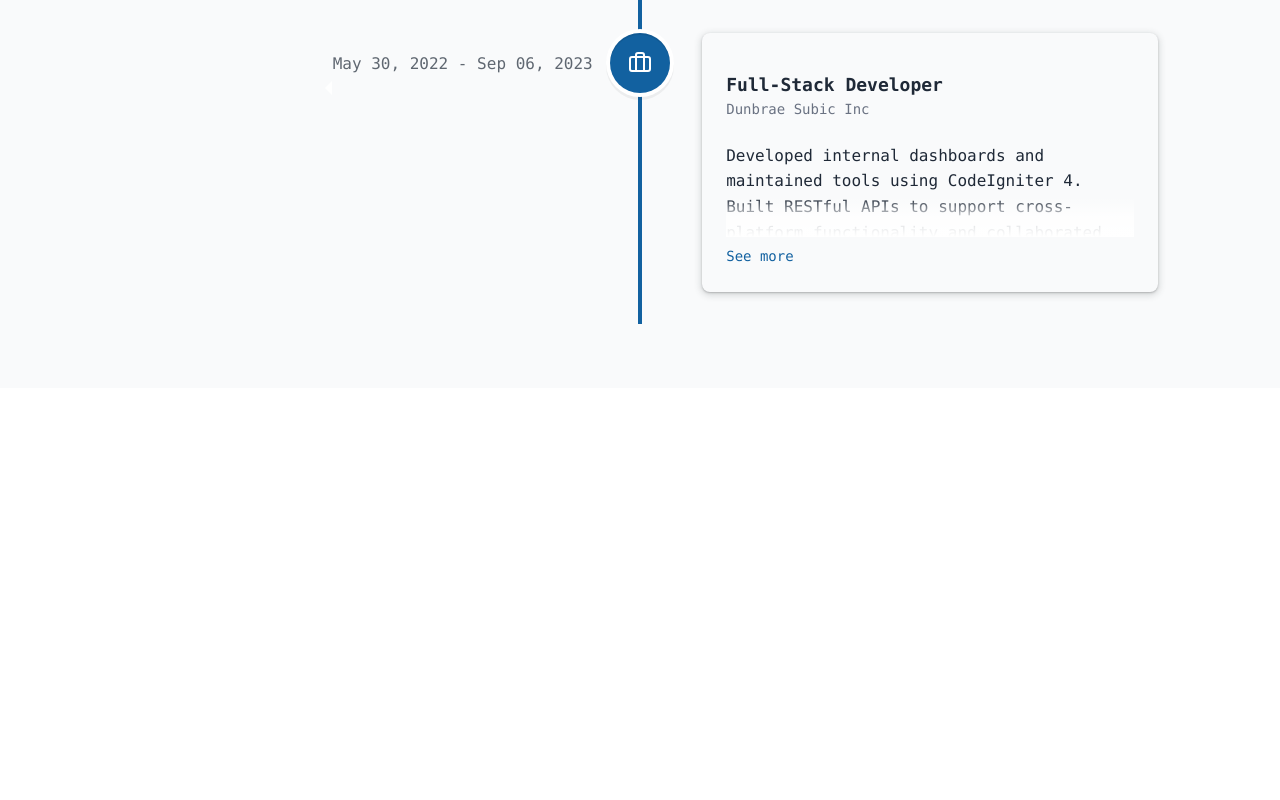
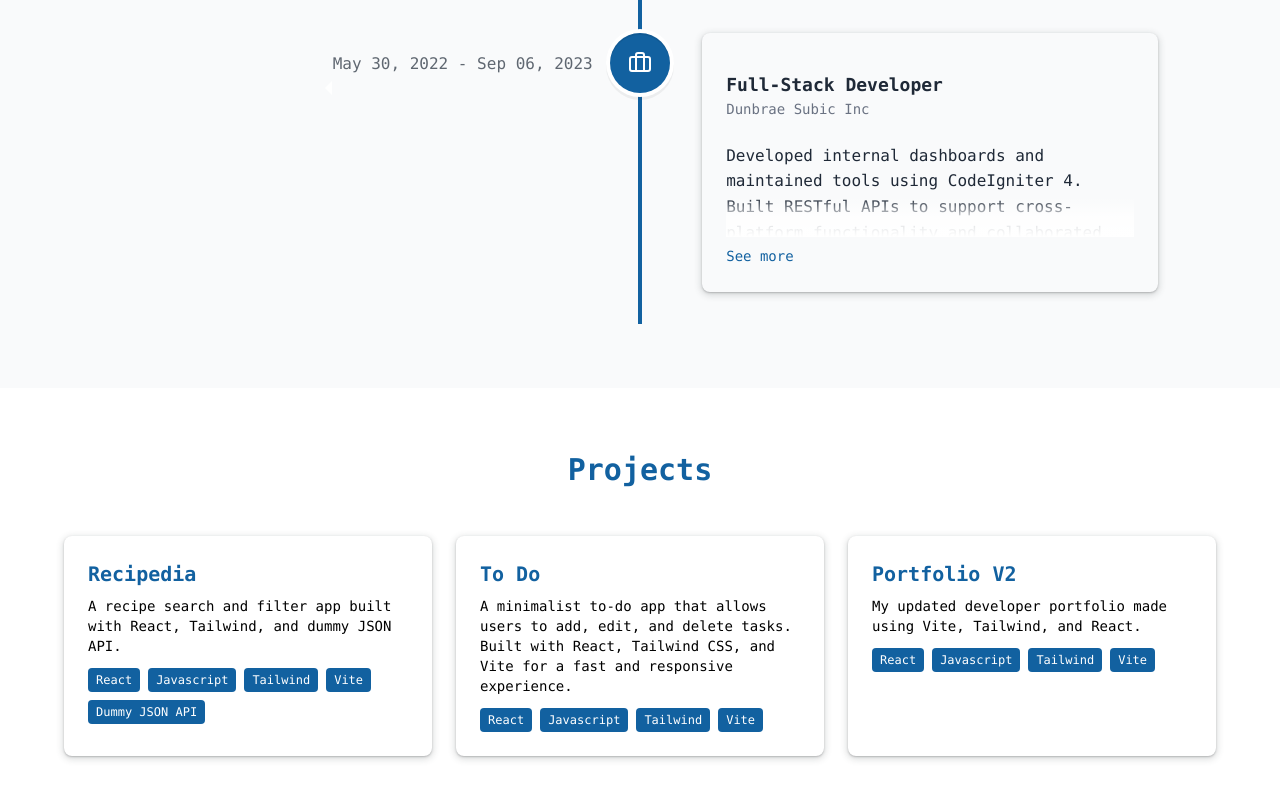
Before and after one commit to jjacobo-00/portfolio-v2, a React (Vite) app: page / in a window 1280 px wide. Shown: the part 1278-2078 px from the top of the page. Before the commit the page ends 1666 px from the top, so only its background shows below. Built offline with nearby package versions, Linux system fonts and the light colour scheme.

Commit message:
added: projects section

```diff
--- /dev/null
+++ b/src/components/Projects.jsx
@@ -0,0 +1,66 @@
+import React from 'react';
+
+const testProjects = [
+	{
+		title: 'Recipedia',
+		description: 'A recipe search and filter app built with React, Tailwind, and dummy JSON API.',
+		tech: ['React', 'Javascript', 'Tailwind', 'Vite', 'Dummy JSON API'],
+		link: 'https://recipedia-gold.vercel.app/',
+	},
+	{
+		title: 'To Do',
+		description: 'A minimalist to-do app that allows users to add, edit, and delete tasks. Built with React, Tailwind CSS, and Vite for a fast and responsive experience.',
+		tech: ['React', 'Javascript', 'Tailwind', 'Vite'],
+		link: 'https://todo-pi-ten.vercel.app/',
+	},
+	{
+		title: 'Portfolio V2',
+		description: 'My updated developer portfolio made using Vite, Tailwind, and React.',
+		tech: ['React', 'Javascript', 'Tailwind', 'Vite'],
+		link: '#',
+	},
+];
+
+const Projects = () => {
+	return (
+		<section
+			id="projects"
+			className="relative font-mono min-h-[calc(100vh-64px)] px-4 sm:px-6 md:px-16 py-16 text-black dark:text-white"
+		>
+			<h2 className="text-3xl font-bold mb-12 text-center text-[#1261A0]">Projects</h2>
+
+			<div className="grid grid-cols-1 sm:grid-cols-2 lg:grid-cols-3 gap-6">
+				{testProjects.map((project, index) => (
+					<a
+						key={index}
+						href={project.link}
+						target="_blank"
+						rel="noopener noreferrer"
+						className="block bg-white rounded-lg p-6 transition-transform transform hover:scale-105"
+						style={{
+							boxShadow:
+								'rgba(60, 64, 67, 0.3) 0px 1px 2px 0px, rgba(60, 64, 67, 0.15) 0px 2px 6px 2px',
+						}}
+					>
+						<h3 className="text-xl font-semibold text-[#1261A0] mb-2">
+							{project.title}
+						</h3>
+						<p className="text-sm text-black mb-3">{project.description}</p>
+						<div className="flex flex-wrap gap-2 text-xs text-white">
+							{project.tech.map((tech, idx) => (
+								<span
+									key={idx}
+									className="bg-[#1261A0] px-2 py-1 rounded"
+								>
+            {tech}
+          </span>
+							))}
+						</div>
+					</a>
+				))}
+			</div>
+		</section>
+	);
+};
+
+export default Projects;
--- a/src/pages/Home.jsx
+++ b/src/pages/Home.jsx
@@ -1,12 +1,14 @@
 import React from 'react';
-import About from "../components/About.jsx"
-import Experience from "../components/Experience.jsx"
+import About from "../components/About.jsx";
+import Experience from "../components/Experience.jsx";
+import Projects from "../components/Projects.jsx"
 
 const Home = () => {
     return (
         <>
             <About />
             <Experience />
+            <Projects />
         </>
     );
 };
```
